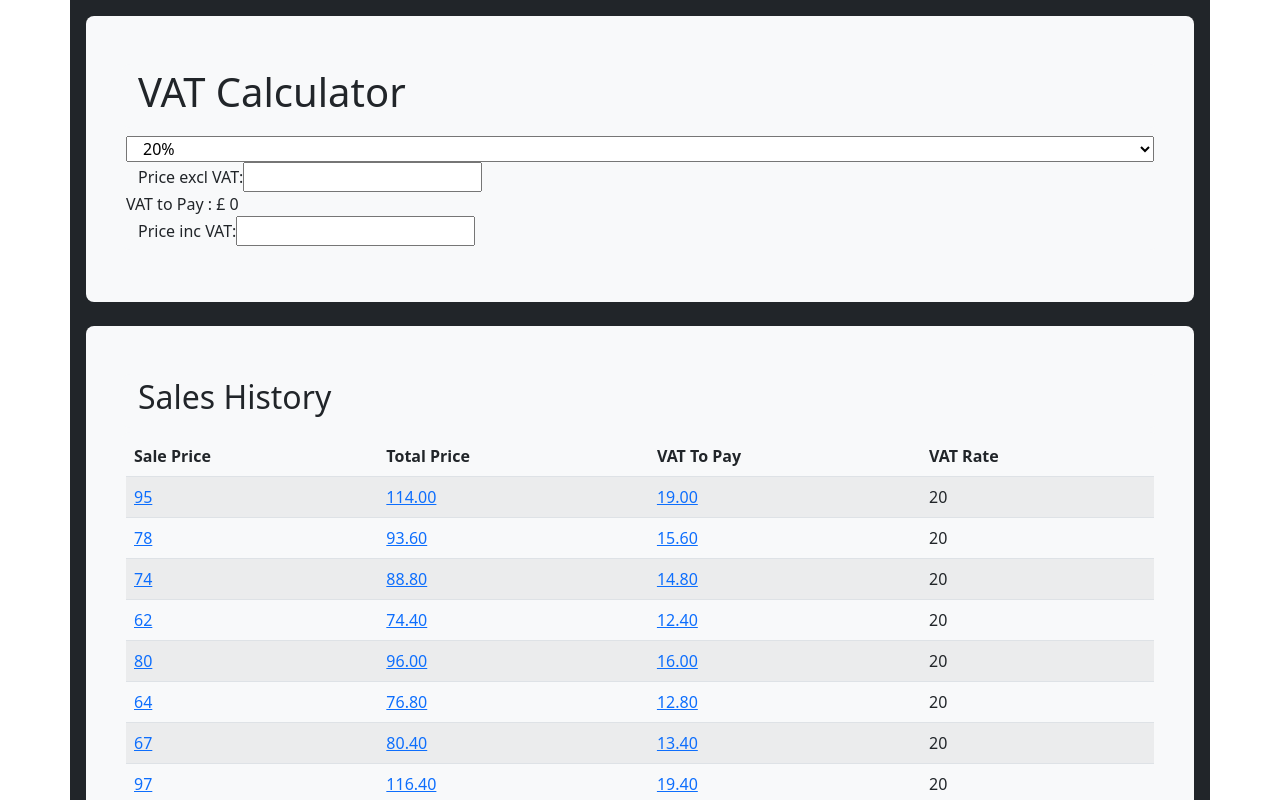
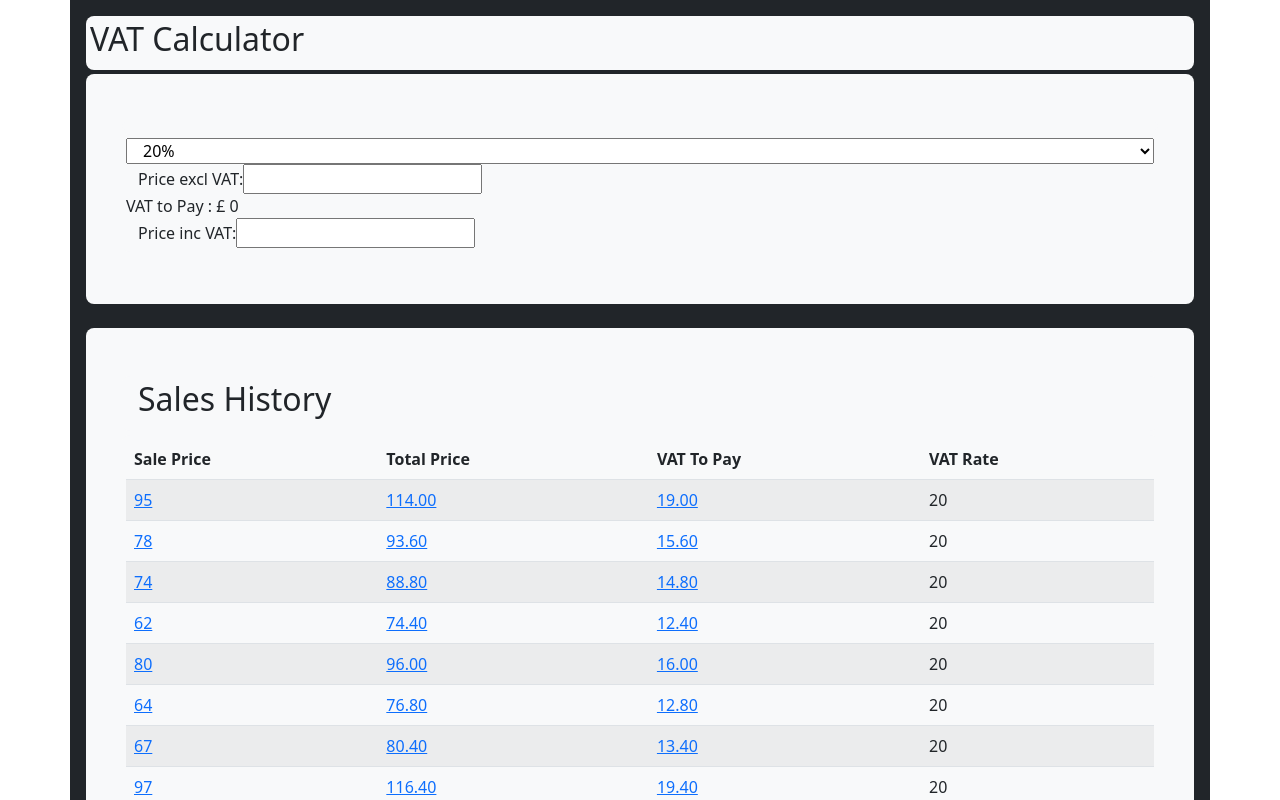
Before and after one commit to squinteye1/react-training, a React (Create React App) app: page /sales in a window 1280 px wide. Shown: the top 800 px of the page. Built offline with nearby package versions, Linux system fonts and the light colour scheme.

Commit message:
adding in heading

```diff
--- a/src/App.js
+++ b/src/App.js
@@ -4,6 +4,7 @@ import { Container } from 'react-bootstrap';
 import Calculator from './components/Calculator';
 import {SalesHistory} from './components/SalesHistory';
 import { Route, Routes } from "react-router-dom";
+import Header from './components/Header';
 
 
 function App() {
@@ -11,11 +12,12 @@ function App() {
 
   return (
     <Container className="p-3 bg-dark">
-      <Calculator />
+      <Header />
+
 
       <Routes>
+        <Route path="/" element={<Calculator />} />
         <Route path="/sales" element={<SalesHistory />} />
-
       </Routes>
     </Container>
   );
--- a/src/components/Calculator.jsx
+++ b/src/components/Calculator.jsx
@@ -59,7 +59,7 @@ function Calulator() {
 
       <Container className="p-5 mb-4 bg-light rounded-3">
         <Row className="p-1 mb-1 bg-light rounded-3">
-          <Header />
+
         </Row>
         <Row className="p-1 mb-1 bg-light rounded-3">
           <VATField
--- a/src/components/Header.jsx
+++ b/src/components/Header.jsx
@@ -1,11 +1,16 @@
-import React from 'react'
+import React from 'react';
+import Container from 'react-bootstrap/Container'
+import { Row } from 'react-bootstrap';
 
 const Header = () => {
   return (
-    <div>
+    <Container className="p-1 mb-1 bg-light rounded-3">
 
-      <h1>VAT Calculator</h1>
-    </div>
+      <Row className="">
+       <h2>VAT Calculator</h2>
+      </Row>
+
+    </Container>
   );
 }
 
--- a/src/components/Sale.jsx
+++ b/src/components/Sale.jsx
@@ -11,9 +11,7 @@ const Sale = ({ saleItem }) => {
 
   const onClickHandler = (event) => {
     let tagName = event.target.tagName;
-    console.log(
-      tagName === "TD" ? "Table Data" : tagName === "A" ? "Hyperlink" : "N/A"
-    );
+
     if (tagName === "TD") toggleShowToast();
   };
 
--- a/src/components/SalesHistory.jsx
+++ b/src/components/SalesHistory.jsx
@@ -3,6 +3,7 @@ import { SalesHeader } from "./SalesHeader";
 import salesDataHistory from "../data/sales.json";
 import SaleItem from "./SaleItem.model";
 import Sale from "./Sale.jsx";
+import Calulator from "./Calculator";
 
 let index = 1;
 
@@ -18,6 +19,8 @@ export const SalesHistory = (props) => {
     return <Sale saleItem={newSaleItem} key={newSaleItem.id} />;
   });
   return (
+    <>
+      <Calulator />
       <Container className="p-5 mb-4 bg-light rounded-3">
         <Row className="p-1 mb-1 bg-light rounded-3">
           <SalesHeader />
@@ -36,5 +39,6 @@ export const SalesHistory = (props) => {
           </table>
         </Row>
       </Container>
+    </>
   );
 };
```
Lines whose indentation alone changed are shown as unchanged.
